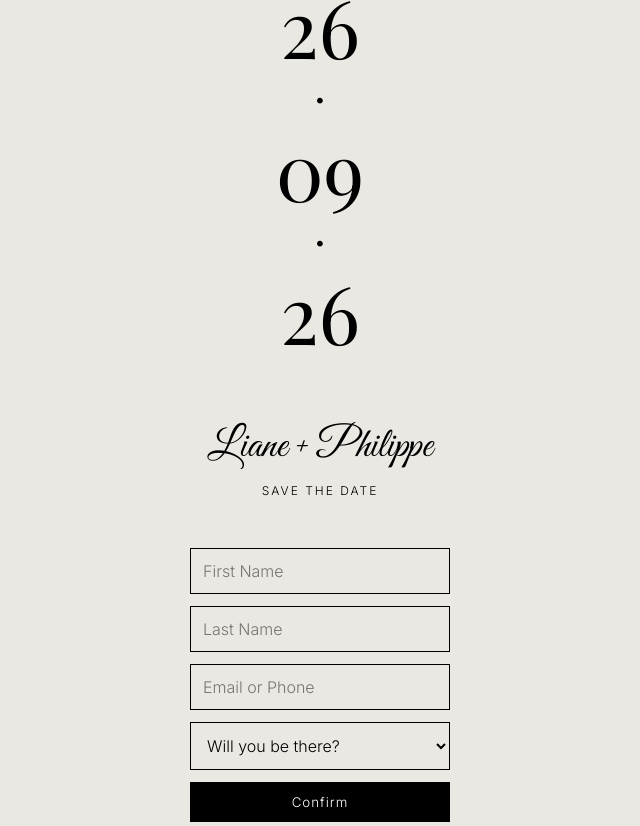
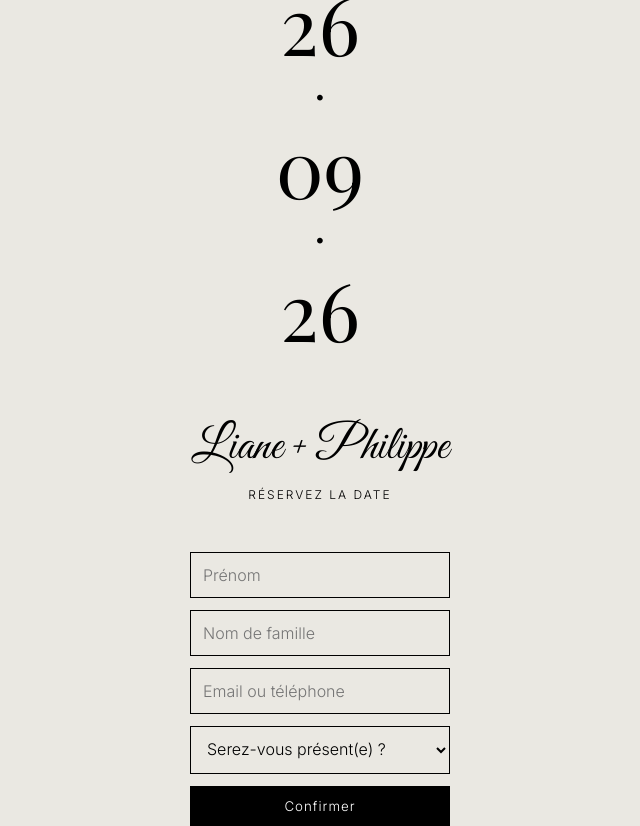
Before and after one commit to mattialucchesi/mattialucchesi.github.io, a plain HTML site: page index.html in a window 1280 px wide. Shown: the whole page, without its empty margins (320-960 px from the left). Drawn offline with nearby package versions, Linux system fonts and the light colour scheme.

Commit message:
Update index.html

```diff
--- a/index.html
+++ b/index.html
@@ -1,8 +1,8 @@
 <!DOCTYPE html>
-<html lang="en">
+<html lang="fr">
 <head>
   <meta charset="UTF-8">
-  <title>Save the Date</title>
+  <title>Réservez la date</title>
 
   <meta name="viewport" content="width=device-width, initial-scale=1.0">
 
@@ -29,7 +29,7 @@
       box-sizing: border-box;
     }
 
-    /* Fade animation */
+    /* Animation */
     .fade {
       opacity: 0;
       transform: translateY(20px);
@@ -59,12 +59,11 @@
       margin: 10px 0;
     }
 
-    /* ⭐ SIGNATURE FONT CHANGE */
+    /* Signature style */
     .names {
       margin-top: 60px;
-      font-size: 42px;
+      font-size: 48px;
       font-family: 'Great Vibes', cursive;
-      font-style: normal;
     }
 
     .subtitle {
@@ -109,7 +108,6 @@
       transform: translateY(-2px);
     }
 
-    /* MOBILE */
     @media (max-width: 600px) {
       .date {
         font-size: 55px;
@@ -132,30 +130,33 @@
 
 <div class="container">
 
+  <!-- Date -->
   <div class="date fade delay1">26</div>
   <div class="dot fade delay2">•</div>
   <div class="date fade delay2">09</div>
   <div class="dot fade delay3">•</div>
   <div class="date fade delay3">26</div>
 
-  <!-- ⭐ SIGNATURE STYLE APPLIED HERE -->
+  <!-- Names -->
   <div class="names fade delay4">Liane + Philippe</div>
 
-  <div class="subtitle fade delay5">SAVE THE DATE</div>
+  <!-- Subtitle (French) -->
+  <div class="subtitle fade delay5">RÉSERVEZ LA DATE</div>
 
+  <!-- RSVP FORM -->
   <form action="https://formspree.io/f/mzdyvrbv" method="POST">
 
-    <input type="text" name="firstName" placeholder="First Name" required>
-    <input type="text" name="lastName" placeholder="Last Name" required>
-    <input type="text" name="contact" placeholder="Email or Phone" required>
+    <input type="text" name="prenom" placeholder="Prénom" required>
+    <input type="text" name="nom" placeholder="Nom de famille" required>
+    <input type="text" name="contact" placeholder="Email ou téléphone" required>
 
-    <select name="attendance" required>
-      <option value="">Will you be there?</option>
-      <option value="Yes">Yes</option>
-      <option value="No">No</option>
+    <select name="presence" required>
+      <option value="">Serez-vous présent(e) ?</option>
+      <option value="Oui">Oui</option>
+      <option value="Non">Non</option>
     </select>
 
-    <button type="submit">Confirm</button>
+    <button type="submit">Confirmer</button>
 
   </form>
 
```
